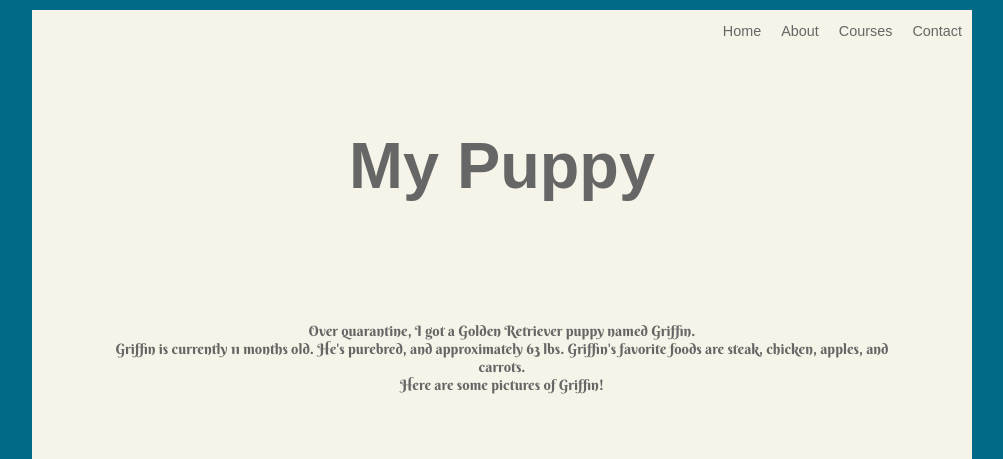
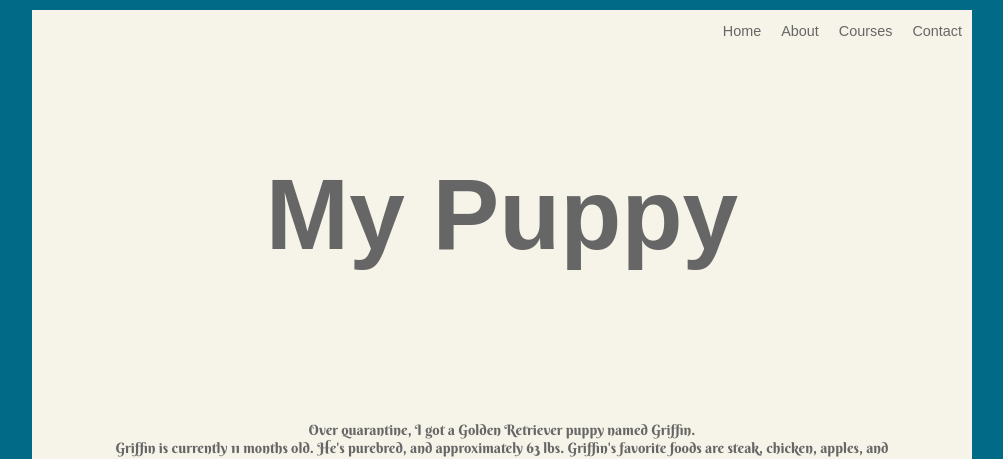
Before and after one commit to ptartan21/temp-website, a plain HTML site: page about.html in a window 1280 px wide. Shown: the top 459 px of the page, without its empty margins (138-1141 px from the left). Drawn offline with Linux system fonts and the light colour scheme; a web font is replaced by a local one.

Commit message:
small change

```diff
--- a/CSSTemplate.css
+++ b/CSSTemplate.css
@@ -164,7 +164,7 @@ The primary motivation of this is to make finding styles easier by breaking
           font-size: 550%;}
 
         h2.center-text {
-          font-size: 450%;
+          font-size: 100px;
           text-align: center;
         }
 
```
